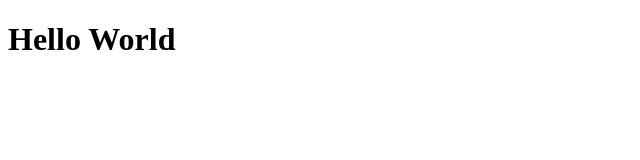
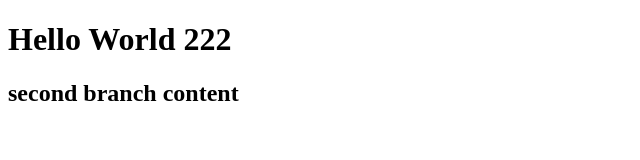
Before and after one commit to faheemnaveed07/Test_local_repo, a plain HTML site: page index.html in a window 1280 px wide. Shown: the whole page, without its empty margins (0-640 px from the left). Drawn offline with Linux system fonts and the light colour scheme.

Commit message:
added new content for 2nd branch

```diff
--- a/index.html
+++ b/index.html
@@ -6,6 +6,7 @@
   <title>Document</title>
 </head>
 <body>
-  <h1>Hello World</h1>
+  <h1>Hello World 222</h1>
+  <h2>second branch content</h2>
 </body>
 </html>
```
